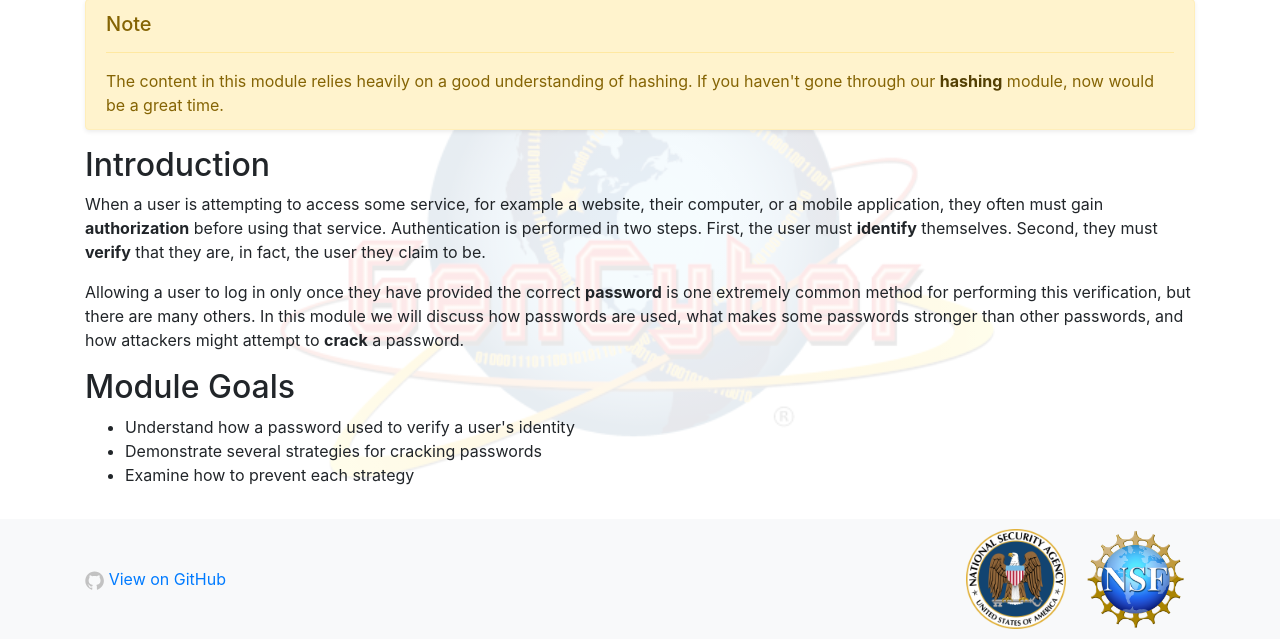
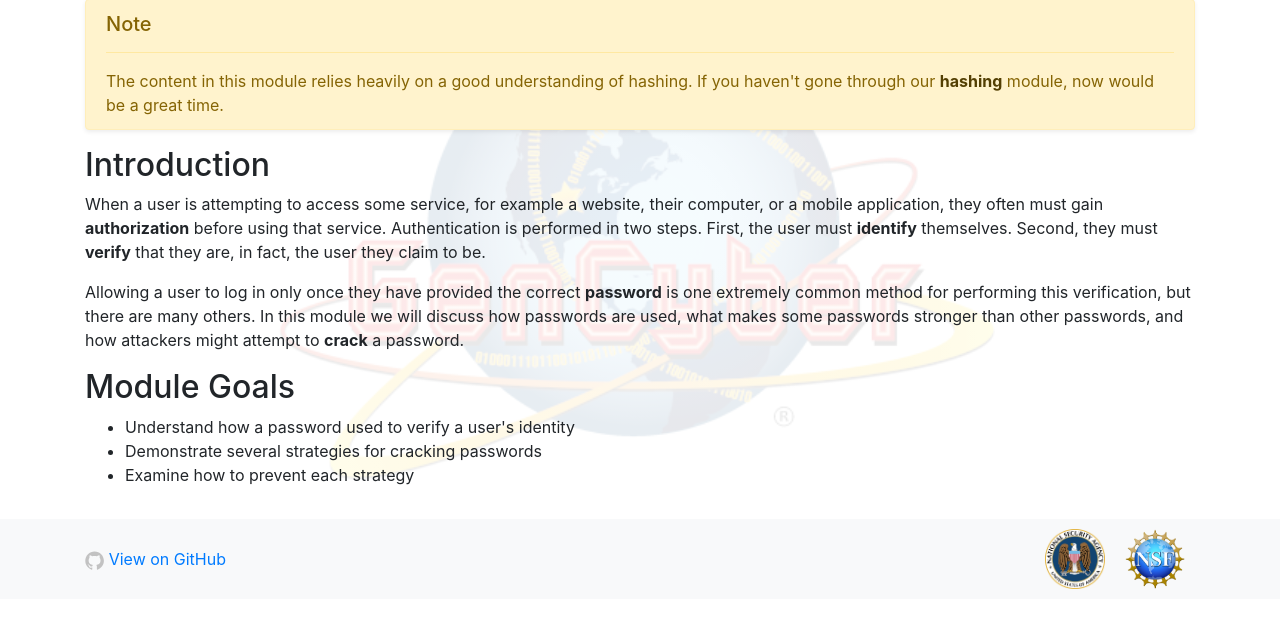
Before and after one commit to Notgnoshi/cybersec-project, a Django app: template cybered/passwords/templates/passwords/begin.html in a window 1280 px wide. Shown: the part 221-860 px from the top of the page. After the commit the page ends 810 px from the top, so only its background shows below. Run offline with Django 3.2, Linux system fonts and the light colour scheme; the template is opened without the code that fills it, so the values that code supplies are empty; some libraries are stand-ins or nearby versions.

Commit message:
make footer images smaller

```diff
--- a/cybered/shared/static/common.css
+++ b/cybered/shared/static/common.css
@@ -18,7 +18,7 @@ img.branding {
 }
 
 img.sponsor {
-    height: 100px;
+    height: 60px;
     margin: 10px;
 }
 
```
